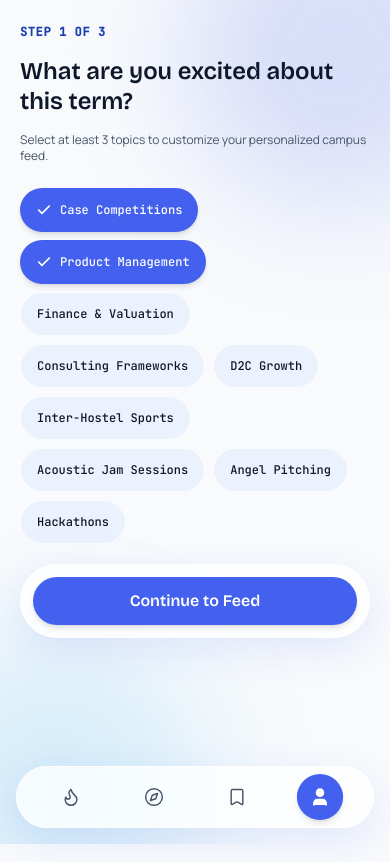
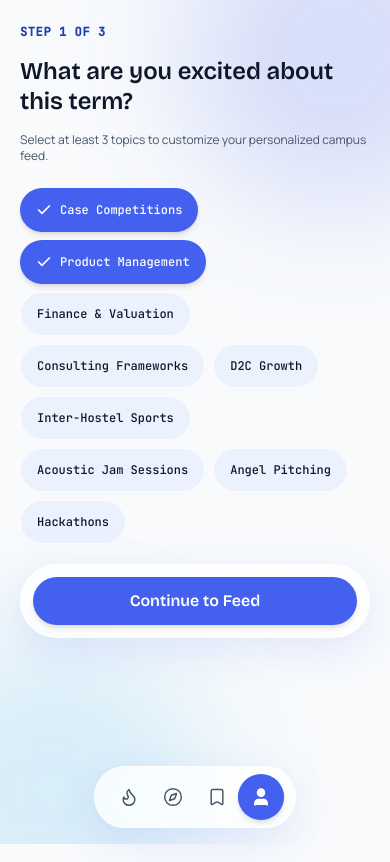
Before and after one commit to suryateja4104-stark/Campus-Pulse, a React (Vite) app: page /#/onboarding in a window 390 px wide. Built offline with nearby package versions, Linux system fonts and the light colour scheme.

Commit message:
Refine mobile container max-width 430px and pin bottom taskbar fixed across viewport

```diff
--- a/src/components/BottomNav.tsx
+++ b/src/components/BottomNav.tsx
@@ -15,7 +15,7 @@ export const BottomNav: React.FC = () => {
   ];
 
   return (
-    <div className="fixed bottom-4 left-4 right-4 z-50 pointer-events-none">
+    <div className="fixed bottom-4 left-0 right-0 z-50 pointer-events-none flex justify-center px-4">
       <GlassPanel
         weight="chrome"
         className="pointer-events-auto rounded-full py-2 px-3 flex justify-around items-center max-w-[360px] mx-auto shadow-2xl border border-white/90"
--- a/src/components/PhoneFrame.tsx
+++ b/src/components/PhoneFrame.tsx
@@ -8,10 +8,10 @@ interface PhoneFrameProps {
 export const PhoneFrame: React.FC<PhoneFrameProps> = ({ children }) => {
   const isMobile = isMobilePhone();
 
-  // On real mobile devices: 100% Full-bleed filling the device screen completely (NO miniature phone frame)
+  // On real mobile devices: 100% Full-bleed mobile container (max-w-[430px] centered on wide screens, 100% on phones)
   if (isMobile) {
     return (
-      <div className="w-full min-h-screen bg-bg-base text-ink font-body relative overflow-x-hidden">
+      <div className="w-full min-h-screen bg-bg-base text-ink font-body relative overflow-x-hidden flex justify-center">
         {/* Soft subtle background glowing orbs */}
         <div className="fixed inset-0 pointer-events-none z-0 overflow-hidden">
           <div
@@ -24,8 +24,8 @@ export const PhoneFrame: React.FC<PhoneFrameProps> = ({ children }) => {
           />
         </div>
 
-        {/* 100% Full-bleed content container */}
-        <div className="w-full min-h-screen flex flex-col relative z-10 pb-28">
+        {/* 100% Full-bleed mobile content container with mobile max-width */}
+        <div className="w-full max-w-[430px] min-h-screen flex flex-col relative z-10 pb-28">
           {children}
         </div>
       </div>
```
Also changed, not shown: 4 other files (tests, documents, lock files or other folders).
